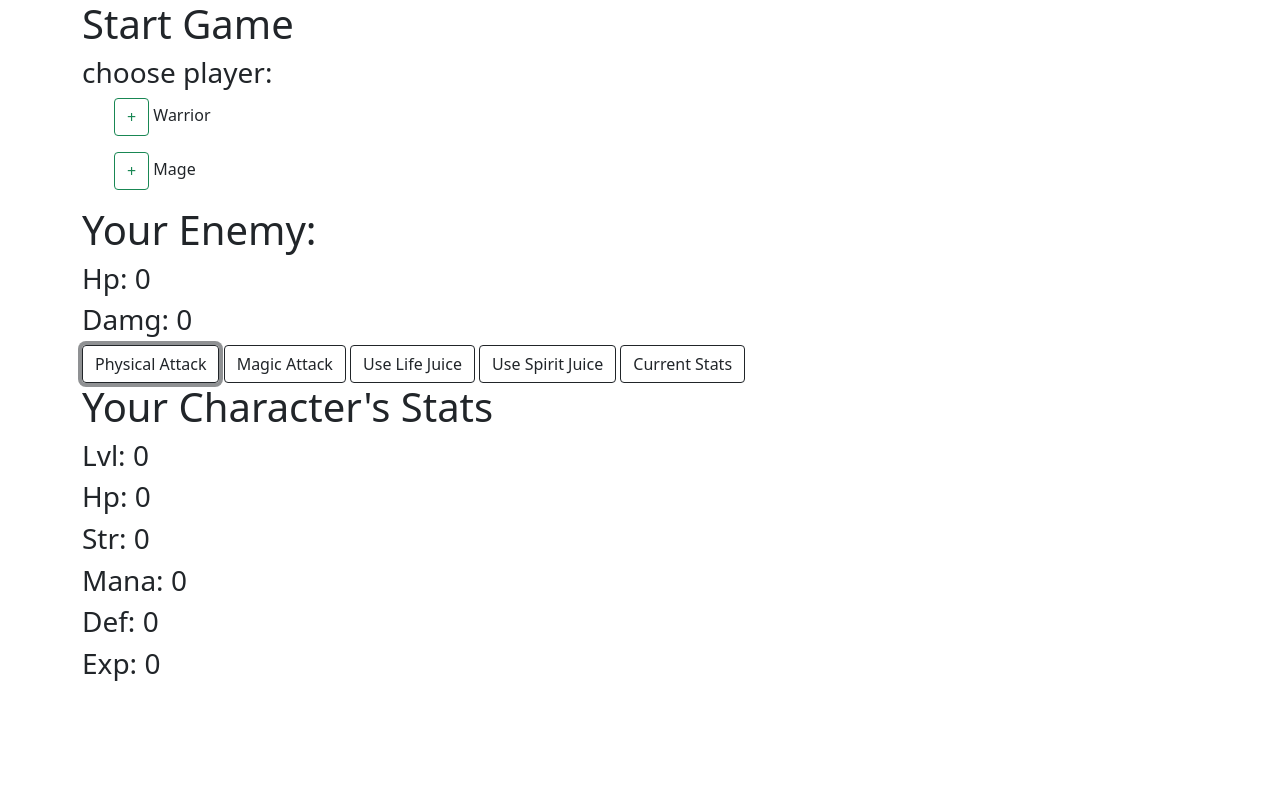
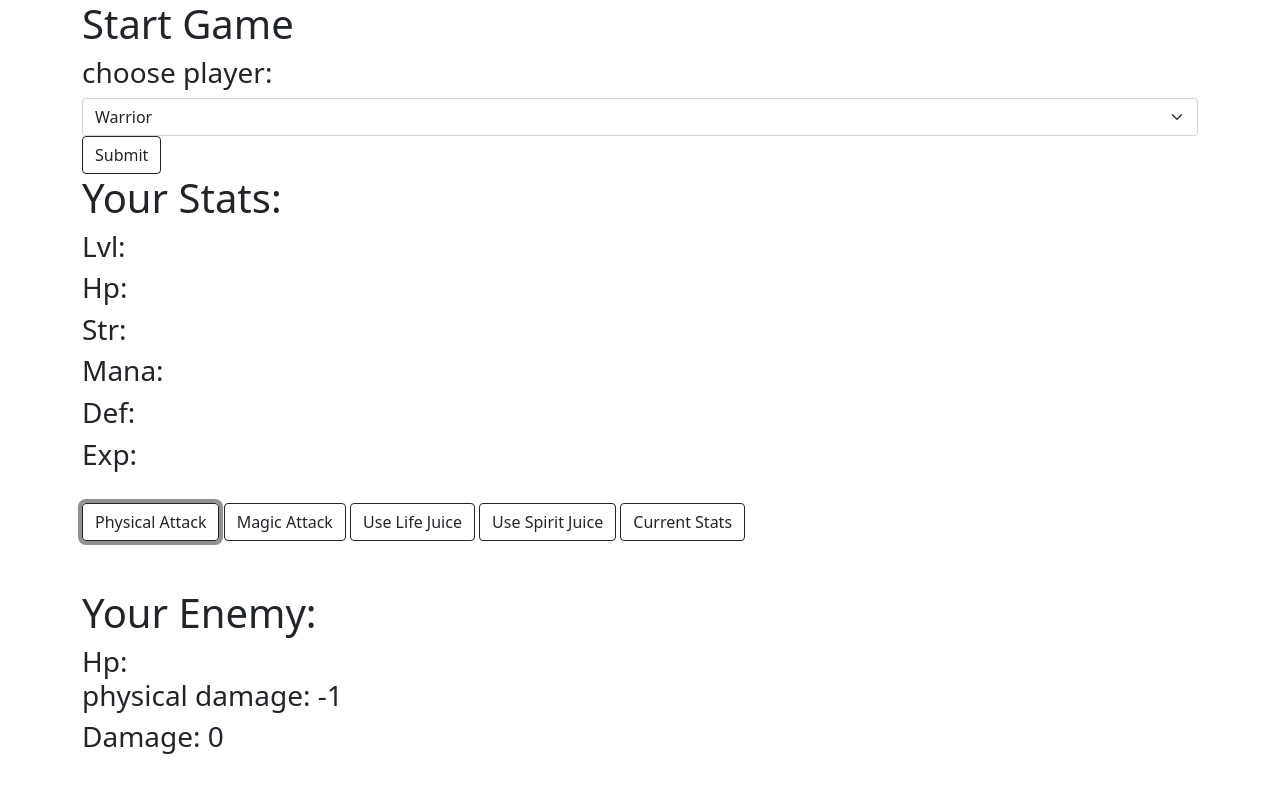
Before and after one commit to g-lee2/rpg-game, a website: page src/index.html in a window 1280 px wide. Both pictures are taken after a click on the button "Physical Attack". Drawn offline with nearby package versions, Linux system fonts and the light colour scheme.

Commit message:
WIP: Game logic and functional ui
Co-authored-by: Remy Flores <remyfranciscoflores@gmail.com>
Co-authored-by: Peter Philavanh <efl2ice89@gmail.com>

```diff
--- a/src/index.html
+++ b/src/index.html
@@ -4,7 +4,7 @@
     <meta charset="UTF-8" />
     <meta http-equiv="X-UA-Compatible" content="IE=edge" />
     <meta name="viewport" content="width=device-width, initial-scale=1.0" />
-    <!-- <script type="text/javascript" src="index.js"></script> -->
+    <script type="text/javascript" src="./js/game.js"></script>
     <link
     href="https://cdn.jsdelivr.net/npm/bootstrap@5.0.2/dist/css/bootstrap.min.css"
     rel="stylesheet" integrity="sha384-EVSTQN3/azprG1Anm3QDgpJLIm9Nao0Yz1ztcQTwFspd3yD65VohhpuuCOmLASjC"
@@ -16,37 +16,80 @@
     <div class="container" id="start">
       <h1>Start Game</h1>
       <h3>choose player:</h3>
-      <span>
+      <!-- <span>
         <ol class="characterOption">
-          <button class="btn btn-outline-success" value="warrior">+</button> Warrior
+          <input type="submit" for="+" class="btn btn-outline-success" value="warrior" />
         </ol class="characterOption">
         <ol class="characterOption">
-          <button class="btn btn-outline-success" value="mage">+</button> Mage
+          <input type="submit" for="+" class="btn btn-outline-success" id="mage-btn" value="mage" />
         </ol class="characterOption">
-      </span>
-
-
+      </span> -->
+      <form id="char-form">
+        <select id="character" name="character" class="form-select" aria-label="Default select example">
+          <option value="warrior">Warrior</option>
+          <option value="mage">Mage</option>
+        </select>
+        <button class="btn btn-outline-dark" type="submit">Submit</button>
+      </form>
 
     </div>
 
     <div class="container">
-      <h1 id="enemyName">Your Enemy:</h1>
-      <h3><div id="enemy-hp">Hp: 0</div></h3>
-      <h3><div id="attack-amount">Damg: 0</div></h3>
+      <div>
+        <h1>Your Stats:</h1>
+        <h3>
+          <div id="char-level">
+            Lvl: <span value=""></span>
+          </div>
+        </h3>
+        <h3>
+          <div id="char-hp">
+            Hp: <span value=""></span>
+          </div>
+        </h3>
+        <h3>
+          <div id="char-str">
+            Str: <span value=""></span>
+          </div>
+        </h3>
+        <h3>
+          <div id="char-mana">
+            Mana: <span value=""></span>
+          </div>
+        </h3>
+        <h3>
+          <div id="char-def">Def:
+            <span value=""></span>
+          </div>
+        </h3>
+        <h3>
+          <div id="char-exp">
+            Exp: <span value=""></span>
+          </div>
+        </h3>
+      </div>
+      <br>
+      <div>
+        <button class="btn btn-outline-dark" id="phys-attack">Physical Attack</button>
+        <button class="btn btn-outline-dark" id="magic-attack">Magic Attack</button>
+        <button class="btn btn-outline-dark" id="life-juice">Use Life Juice</button>
+        <button class="btn btn-outline-dark" id="spirit-juice">Use Spirit Juice</button>
+        <button class="btn btn-outline-dark" id="show-state">Current Stats</button>
+      </div>
+      <br>
+      <br>
+      <div>
+        <h1 id="enemyName">Your Enemy:</h1>
+        <h3>
+          Hp:<div id="enemy-hp"></div>
+        </h3>
+        <h3>
+          <div id="attack-amount">
+            Damage: 0<span value=""></span>
+          </div>
+        </h3>
+      </div>
 
-      <button class="btn btn-outline-dark" id="phys-attack">Physical Attack</button>
-      <button class="btn btn-outline-dark" id="magic-attack">Magic Attack</button>
-      <button class="btn btn-outline-dark" id="life-juice">Use Life Juice</button>
-      <button class="btn btn-outline-dark" id="spirit-juice">Use Spirit Juice</button>
-      <button class="btn btn-outline-dark" id="show-state">Current Stats</button>
-
-      <h1>Your Character's Stats</h1>
-      <h3><div id="char-level">Lvl: 0</div></h3>
-      <h3><div id="char-hp">Hp: 0</div></h3>
-      <h3><div id="char-str">Str: 0</div></h3>
-      <h3><div id="char-mana">Mana: 0</div></h3>
-      <h3><div id="char-def">Def: 0</div></h3>
-      <h3><div id="char-exp">Exp: 0</div></h3>
     </div>
 
 </html>
--- /dev/null
+++ b/src/index.js
@@ -0,0 +1,3 @@
+import 'bootstrap';
+import 'bootstrap/dist/css/bootstrap.min.css';
+import './css/styles.css';
--- a/src/js/game.js
+++ b/src/js/game.js
@@ -1,5 +1,5 @@
-export default game;
-import {battleEnemy, selectChar} from './battle.js';
+// export default game;
+// import {battleEnemy, selectChar} from './battle.js';
 
 const changeState = (prop) => {
   return (value) => {
@@ -22,8 +22,6 @@ const storeState = () => {
 const stateControl = storeState();
 
 
-
-
 // states that are changing
 // - lvl:
 // - HP:
@@ -34,13 +32,19 @@ const stateControl = storeState();
 
 // Need function for getting and settings character and base stats
 
+// const selectedChar = document.getElementById("warrior-btn").value;
+// const displayEn = battleEnemy();
+// battleChar = selectChar(selecedChar);
+
 window.addEventListener("load", function() {
-
+  console.log("loaded");
+  const form = document.getElementById("char-form");
+  form.addEventListener("submit", handleFormSubmission);
   //heals that a charater can use
   const lifeJuice = changeState("potion")(10);
   const spiritJuice = changeState("mana")(12);
   //damage that a charater can maked
-  const physicalAttack = changeState("enemy-hp")(1);
+  const physicalAttack = changeState("hp")(-1);
   const magicAttack = changeState("wingardium leviosa")(2);
   //damage that an enemy can make
   const physicalDamage = changeState("ouchy")(1);
@@ -49,31 +53,35 @@ window.addEventListener("load", function() {
 
   document.getElementById("phys-attack").onclick = function() {
     const newState = stateControl(physicalAttack);
-    document.getElementById("enemy-hp").innerText = `physical dmage: ${newState.physicalAttack}`;
+    document.getElementById("enemy-hp").innerText = `physical damage: ${newState.hp}`;
+
   };
 
   document.getElementById("magic-attack").onclick = function() {
     const newState = stateControl(magicAttack);
-    document.getElementById("fertilizer-val").innerText = `Fertilizer: ${newState.fertilizer}`;
+    document.getElementById("enemy-hp").innerText = `Magic Attack Damage: ${newState.magicAttack}`;
   };
 
   document.getElementById("life-juice").onclick = function() {
     const newState = stateControl(lifeJuice);
-    document.getElementById("light-val").innerText = `Light: ${newState.light}`;
+    document.getElementById("char-hp").innerText = `Restore hp: ${newState.lifeJuice}`;
   };
 
   document.getElementById("spirit-juice").onclick = function() {
     const newState = stateControl(spiritJuice);
-    document.getElementById("water-val").innerText = `Water: ${newState.water}`;
+    document.getElementById("char-mana").innerText = `Restore mana: ${newState.spiritJuice}`;
   };
 
-  this.document.getElementById()
+//I is lost here - Remy
 
-  // document.getElementById("show-state").onClick = function() {
-  //   const currentState = stateControl();
-  //   document.getElementById('soil-value').innerText = `Soil: ${currentState.soil}`;
-  //   document.getElementsByName('fertilizer-val').innderText = `Fertilizer: ${currentState.fertilizer}`;
-  //   document.getElementsByName('light-val').innderText = `Light: ${currentState.light}`;
-  //   document.getElementsByName('water-val').innderText = `Water: ${currentState.water}`;
-  // };
+  // const characters = form.getElementById("character").value;
+  // const chosenChar = selectChar(characters);
+  // console.log(chosenChar);
+
 });
+
+function handleFormSubmission(e) {
+  e.preventDefault();
+  const selectedChar = document.getElementById("character").value;
+  selectChar();
+}
```
Also changed, not shown: src/js/battle.js (+27 -13 lines).
